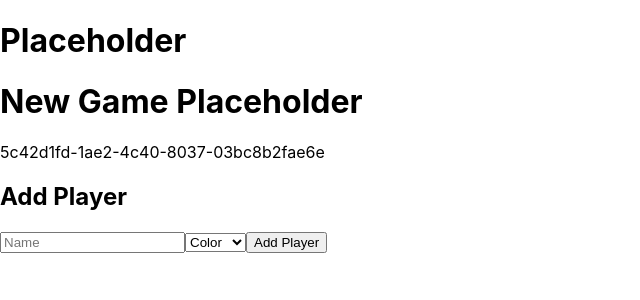
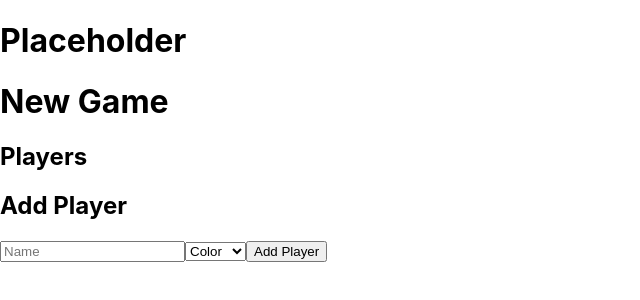
Before and after one commit to mpuchyr/carcassonne_score_app, a React (Create React App) app: page /newgame in a window 1280 px wide. Shown: the top 300 px of the page, without its empty margins (0-640 px from the left). Built offline with nearby package versions, Linux system fonts and the light colour scheme.

Commit message:
Add <h2>Players</h2> in returned div in components/NewGame.js

```diff
--- a/src/components/NewGame.js
+++ b/src/components/NewGame.js
@@ -64,9 +64,8 @@ const NewGame = () => {
 
     return (
         <div>
-            <h1>New Game Placeholder</h1>
-            <p>{currentGame.id}</p>
-
+            <h1>New Game</h1>
+            <h2>Players</h2>
             {showPlayersInGame()}
             {currentGame.players.length < 6 &&
                 <>
```
Also changed, not shown: 1 other file (tests, documents, lock files or other folders).
